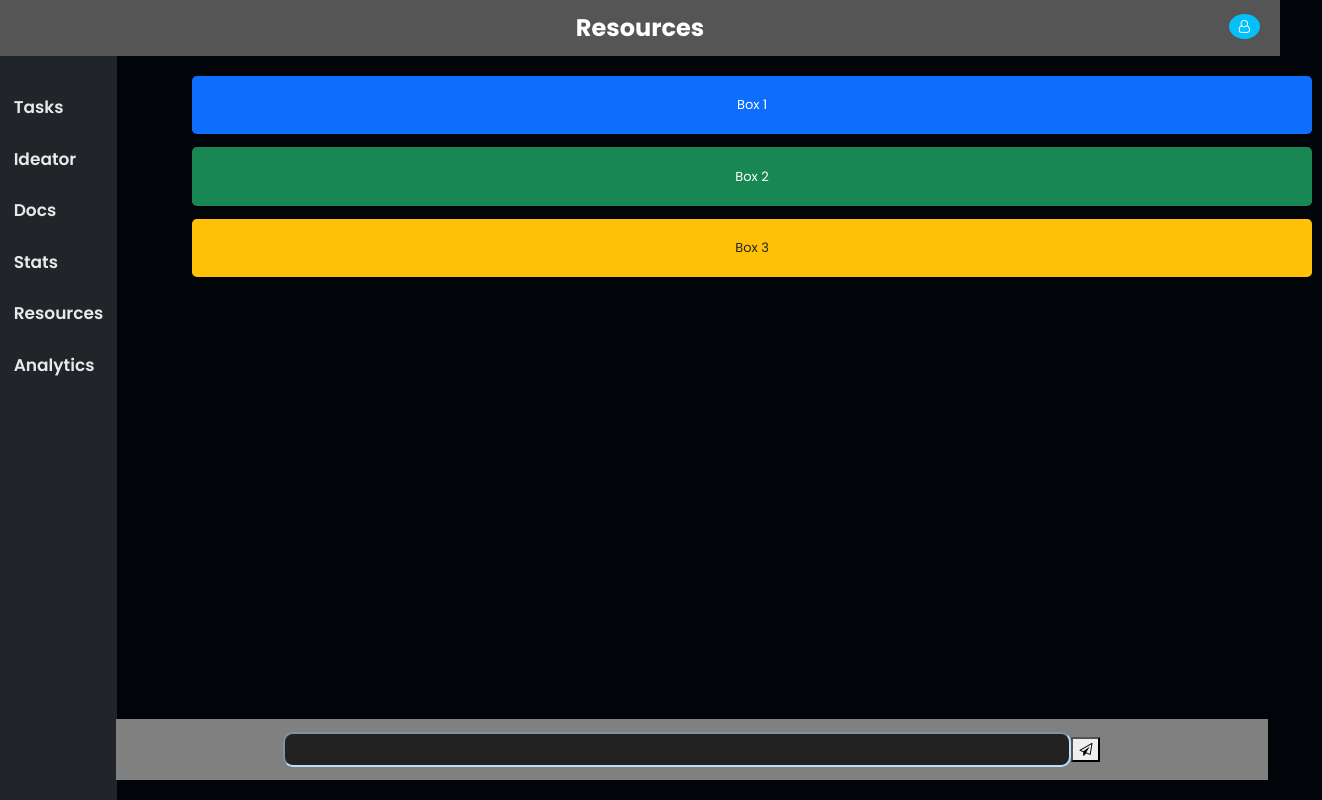
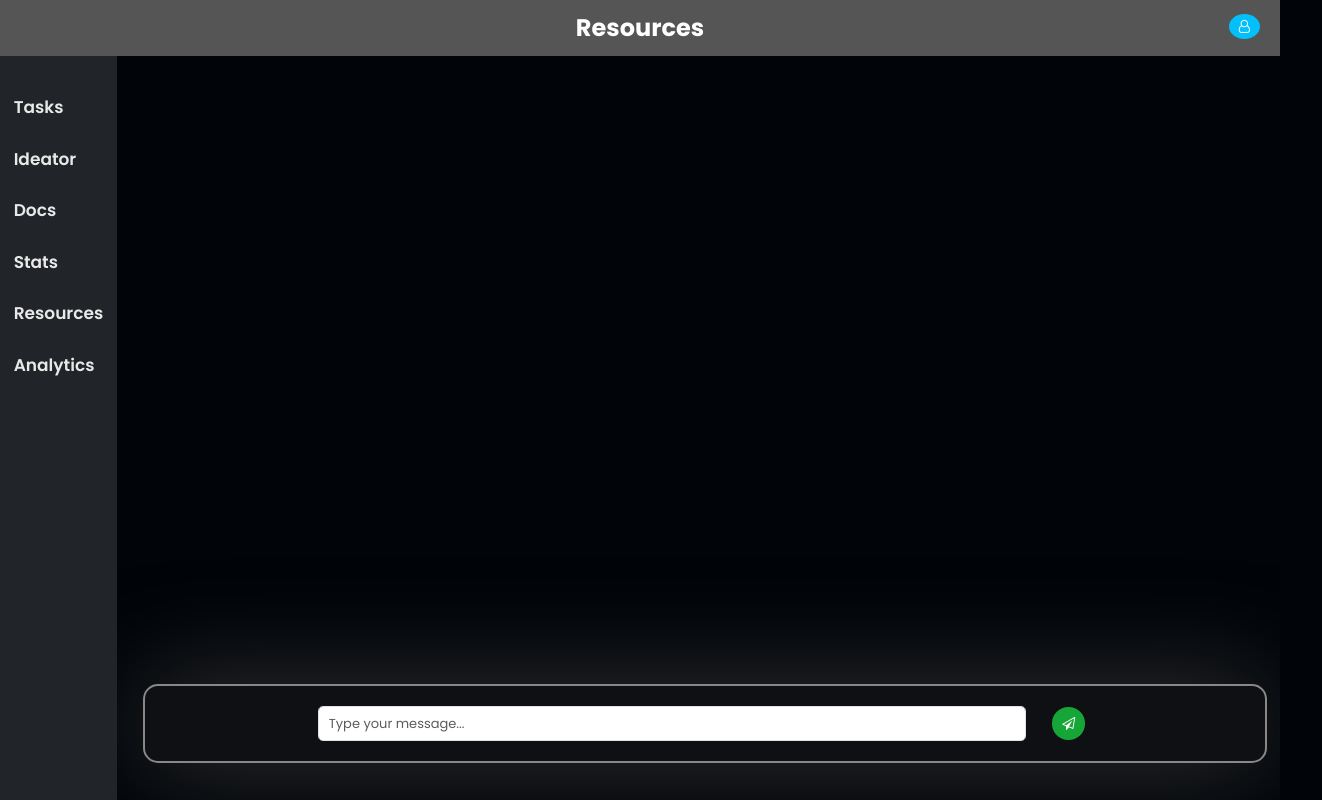
Before and after one commit to PurviSaini/DeView, a React (Vite) app in the folder frontend/: page /resources in a window 1280 px wide. Shown: the whole page, 1322 px wide, since content can reach past the window. Built offline with nearby package versions, Linux system fonts and the light colour scheme.

Commit message:
modified resource page and documentation page

```diff
--- a/frontend/package.json
+++ b/frontend/package.json
@@ -16,6 +16,7 @@
     "react": "^19.0.0",
     "react-bootstrap": "^2.10.9",
     "react-dom": "^19.0.0",
+    "react-markdown": "^10.1.0",
     "react-router-dom": "^7.5.0"
   },
   "devDependencies": {
--- a/frontend/src/pages/Documentation.css
+++ b/frontend/src/pages/Documentation.css
@@ -1,13 +1,22 @@
-/* 0D6EFD
-198754 */
-div.container{
-    margin-left: 11rem;
+div.doc-container{
+    margin-left: 13.4rem;
 }
 
-div#left-container{
-    border: 2px solid #0D6EFD;
+div.preview-container{
+    color: black;
+    border: 2px solid #05b81d !important;
+    /* box-shadow: 0px 0px 20px rgb(5, 184, 29, 0.6); */
 }
 
-div#right-container{
-    border: 2px solid #198754;
+.markdown-editor{
+    border: 2px solid #0D6EFD;
+    /* box-shadow: 0px 0px 20px rgb(13, 110, 253, 0.6); */
+    font-size: 14px;
 }
+
+h3.head{
+    text-align: center;
+    background: linear-gradient(to right, #0d39fd, #1eff00);
+  -webkit-background-clip: text;
+  -webkit-text-fill-color: transparent;
+}
--- a/frontend/src/pages/Documentation.jsx
+++ b/frontend/src/pages/Documentation.jsx
@@ -1,25 +1,56 @@
 import Navbar from "../components/Navbar";
 import Sidebar from "../components/Sidebar";
+import { useState } from "react";
 import { Container, Row, Col } from 'react-bootstrap';
+import ReactMarkdown from 'react-markdown';
+import 'bootstrap/dist/css/bootstrap.min.css';
 import './Documentation.css'
 
 const content = "lorem kjd rjgn rjngosjkdfn knf rjfnsldi ekfmwoie eekfwoijt ekekfnj kefo wkfnowienf cjifjoifnkdmf.lorem kjd rjgn rjngosjkdfn knf rjfnsldi ekfmwoie eekfwoijt ekekfnj kefo wkfnowienf cjifjoifnkdmf. lorem kjd rjgn rjngosjkdfn knf rjfnsldi ekfmwoie eekfwoijt ekekfnj kefo wkfnowienf cjifjoifnkdmf. lorem kjd rjgn rjngosjkdfn knf rjfnsldi ekfmwoie eekfwoijt ekekfnj kefo wkfnowienf cjifjoifnkdmf. lorem kjd rjgn rjngosjkdfn knf rjfnsldi ekfmwoie eekfwoijt ekekfnj kefo wkfnowienf cjifjoifnkdmf.lorem kjd rjgn rjngosjkdfn knf rjfnsldi ekfmwoie eekfwoijt ekekfnj kefo wkfnowienf cjifjoifnkdmf. lorem kjd rjgn rjngosjkdfn knf rjfnsldi ekfmwoie eekfwoijt ekekfnj kefo wkfnowienf cjifjoifnkdmf";
 
 export default function Documentation(){
-    return (
-        <div>
-            <Navbar title="Documentation"/>
-            <Sidebar/>
-            <Container className="mt-4">
-                <Row>
-                    <Col md={6}>
-                    <div id='left-container' className="p-4 text-white text-center rounded">{content}</div>
-                    </Col>
-                    <Col md={6}>
-                    <div id='right-container' className="p-4 text-white text-center rounded">{content}</div>
-                    </Col>
-                </Row>
-            </Container>
+    // return (
+        // <div>
+        //     <Navbar title="Documentation"/>
+        //     <Sidebar/>
+        //     <Container className="mt-4">
+        //         <Row>
+        //             <Col md={6}>
+        //             <div id='left-container' className="p-4 text-white text-center rounded">{content}</div>
+        //             </Col>
+        //             <Col md={6}>
+        //             <div id='right-container' className="p-4 text-white text-center rounded">{content}</div>
+        //             </Col>
+        //         </Row>
+        //     </Container>
+        // </div>
+    // )
+    const [markdown, setMarkdown] = useState('# Hello Markdown!');
+
+  return (
+    <div>
+     <Navbar title="Documentation"/>
+     <Sidebar/>
+    <div className="container py-4 doc-container">
+      <div className="row">
+        <div className="col-md-6 mb-3">
+        <h3 className="mb-3 head">Markdown Editor</h3>
+          <textarea
+            className="form-control markdown-editor"
+            rows="10"
+            value={markdown}
+            onChange={(e) => setMarkdown(e.target.value)}
+            placeholder="Write your markdown here..."
+          />
         </div>
-    )
+        <div className="col-md-6">
+          <h3 className="mb-3 head">Preview</h3>
+          <div className="border p-3 bg-light rounded preview-container">
+            <ReactMarkdown>{markdown}</ReactMarkdown>
+          </div>
+        </div>
+      </div>
+    </div>
+    </div>
+  );
 }
--- a/frontend/src/pages/Resources.css
+++ b/frontend/src/pages/Resources.css
@@ -1,31 +1,35 @@
-/* body {
-    font-family: "Poppins", sans-serif;
-      background-color: #010409;
-      color: white;
-    }
-
-div.task-container{
-        padding: 1rem;
-        margin-left: 7rem;
-        align-items: start;
-} */
-
-div.resource-container{
-  margin-left:3rem;
+.resources-container{
+  padding-left: 11rem !important;
+  height: 90vh;
 }
 
-div#link-input{
-  text-align: center;
-  position: absolute;
-  bottom:20px;
-  width: 90%;
-  margin-top:20rem;
-  margin-left: 6vw;
-  background-color: grey;
-  padding: 1rem;
+.resource-box{
+  background-color: rgb(41, 41, 41, 0.5) !important;
+  /* border: 1px solid rgb(163, 3, 96); */
+  border: 1px solid;
+  box-shadow: 0px 0px 12px rgb(90, 30, 40) !important;
+  color: rgb(253, 253, 253);
+  /* font-weight: 600; */
+  margin: 22px;
+  margin-top: 2rem;
 }
 
-div#link-input > input{
-  background-color:rgb(34, 34, 34);
-  width: 70%;
+.resource-form{
+  width: 100%;
+  margin-left: 0;
+  margin-top: 0;
+  margin-bottom: 0;
 }
+
+.btn-send{
+  max-width: 70%;
+  height: 2.5rem;
+  background-color: #16a637;
+  border: none;
+  border-radius: 50%;
+  /* margin-left: -20% !important; */
+}
+
+.btn-send:hover{
+  background-color: #12852d;
+}
--- a/frontend/src/pages/Resources.jsx
+++ b/frontend/src/pages/Resources.jsx
@@ -1,29 +1,73 @@
 import Navbar from "../components/Navbar";
 import Sidebar from "../components/Sidebar";
-import { Container, Row, Col } from 'react-bootstrap';
+import { Container, Row, Col, Form, Button} from 'react-bootstrap';
+import 'bootstrap/dist/css/bootstrap.min.css';
 import './Resources.css'
+import { useState } from "react";
+
+const getRandomColor = () => {
+    const letters = '0123456789ABCDEF';
+    let color = '#';
+    for (let i = 0; i < 6; i++) {
+      color += letters[Math.floor(Math.random() * 16)];
+    }
+    return color;
+};
 
 export default function Resources(){
+  const [messages, setMessages] = useState([]); // resource url saved on page
+  const [input, setInput] = useState(''); // resource url inputted in the input box
+
+  const handleSend = () => {
+    if (input.trim() !== '') {
+      setMessages([...messages, input]);
+      setInput('');
+    }
+  };
+//   const getRandomColor = () => {
+//     const letters = '0123456789ABCDEF';
+//     let color = '#';
+//     for (let i = 0; i < 6; i++) {
+//       color += letters[Math.floor(Math.random() * 16)];
+//     }
+//     return color;
+//   };
+
   return (
     <div>
         <Navbar title = "Resources"/>
         <Sidebar/>
+    <Container fluid className="d-flex flex-column p-3 resources-container">
+      {/* Message Boxes */}
+      <div className="flex-grow-1 overflow-auto mb-3">
+        {messages.map((msg, index) => (
+          <div key={index} style={{ borderColor: getRandomColor()}} className="p-3 mb-2 bg-light rounded shadow-sm resource-box">
+            {msg}
+          </div>
+        ))}
+      </div>
 
-            <div className="resource-container">
-                <Container className="mt-4">
-                    <Row>
-                        <Col>
-                        <div className="p-4 bg-primary text-white text-center mb-3 rounded">Box 1</div>
-                        <div className="p-4 bg-success text-white text-center mb-3 rounded">Box 2</div>
-                        <div className="p-4 bg-warning text-dark text-center rounded">Box 3</div>
+      {/* Input and Send Button */}
+      <Form className="resource-form">
+        <Row className="align-items-center">
+          <Col xs={11}>
+            <Form.Control
+              type="text"
+              placeholder="Type your message..."
+              value={input}
+              onChange={(e) => setInput(e.target.value)}
+              onKeyPress={(e) => e.key === 'Enter' && handleSend()}
+              className="input-resource"
+            />
+          </Col>
+          <Col xs={1}>
+            <Button onClick={handleSend} variant="primary" className="w-100 btn-send">
+               <i class="fa fa-send-o"></i>
+            </Button>
           </Col>
         </Row>
+      </Form>
     </Container>
-                <div id="link-input">
-                    <input type="url" name="resource-link" id="resource-link" />
-                    <button id="submit-link"><i class="fa fa-send-o"></i></button>
     </div>
-            </div>
-        </div>
-    )
+  );
 }
```
Also changed, not shown: 1 other file (tests, documents, lock files or other folders). Lines whose indentation alone changed are shown as unchanged.
